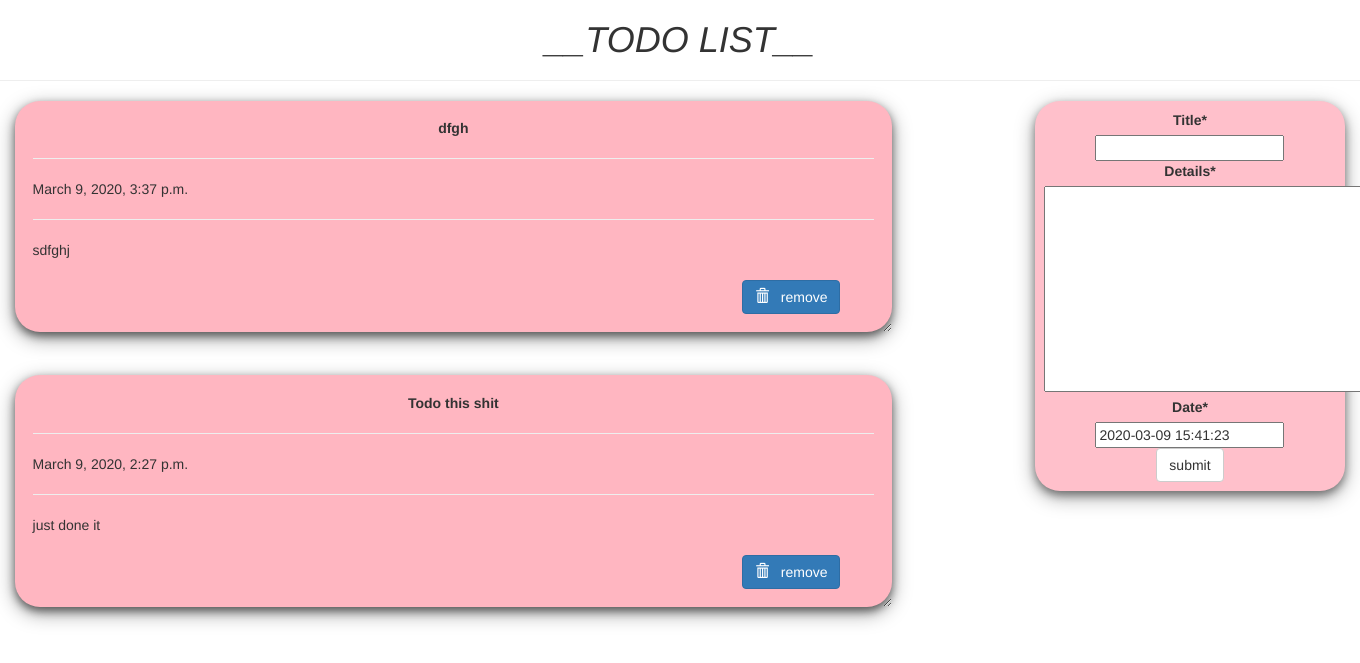
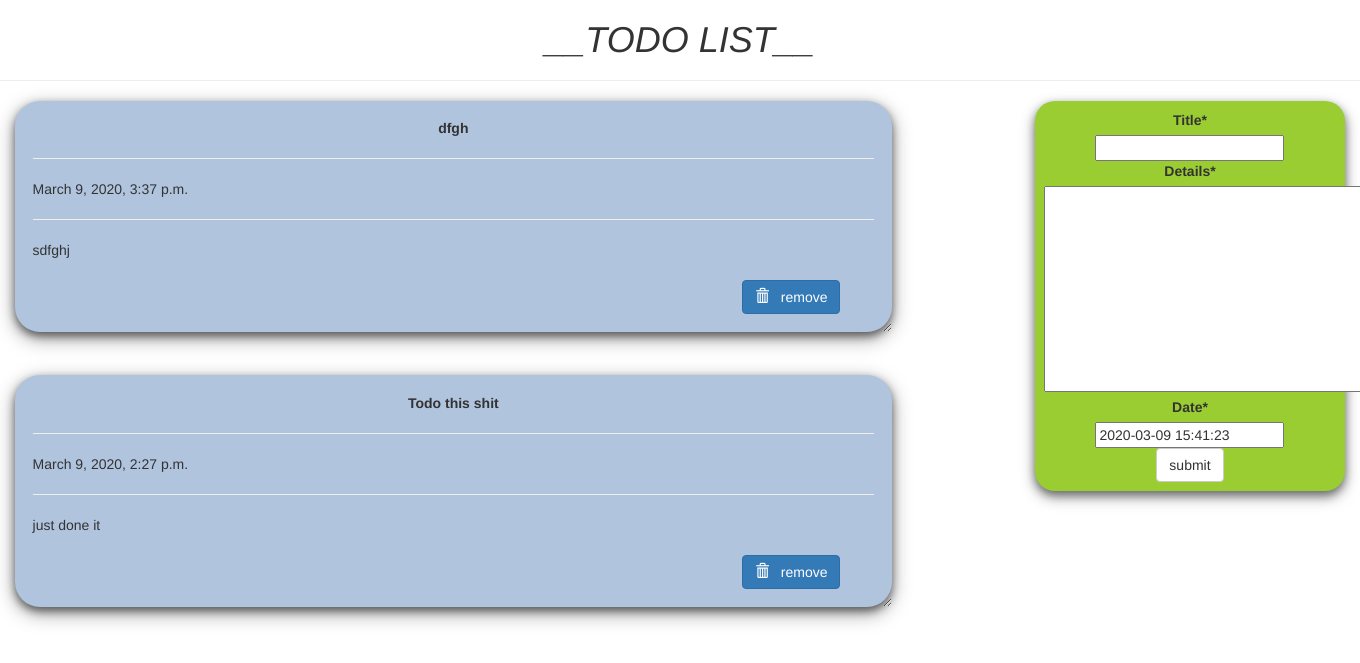
Before and after one commit to AlexMuia31/todoapp, a Django app: page / in a window 1360 px wide; the page is wider, and only the part inside the window is pictured. Shown: the top 663 px of that part. Run offline with Django 3.2, Linux system fonts and the light colour scheme; data comes from the database, SQL or seed files in the repository; both versions use the stored data as it was after the commit; some libraries are stand-ins or nearby versions.

Commit message:
a little css

```diff
--- a/todoapp/templates/todoapp/index.html
+++ b/todoapp/templates/todoapp/index.html
@@ -16,7 +16,7 @@
 
    box-shadow: 0 4px 8px 0 rgba(0,0,0,0.5),
                0 6px 20px 0 rgba(0,0,0,0.39);
-   background: lightpink;
+   background: lightsteelblue;
    margin-bottom : 5%;
    border-radius: 25px;
    padding : 2%;
@@ -25,17 +25,17 @@
    text-overflow: ellipsis;
   }
   .card:hover{
-    background: lightblue;
+    background: lawngreen;
   }
 
   .submit_form{
 
     text-align: center;
     padding: 3%;
-    background: pink;
-    border-radius: 25px;
+    background: yellowgreen;
+    border-radius: 20px;
     box-shadow: 0 4px 8px 0 rgba(0,0,0,0.4),
-                0 6px 20px 0 rgba(0,0,0,0.36);
+                0 6px 15px 0 rgba(0,0,0,0.36);
   }
   </style>
 
```
Also changed, not shown: db.sqlite3.
